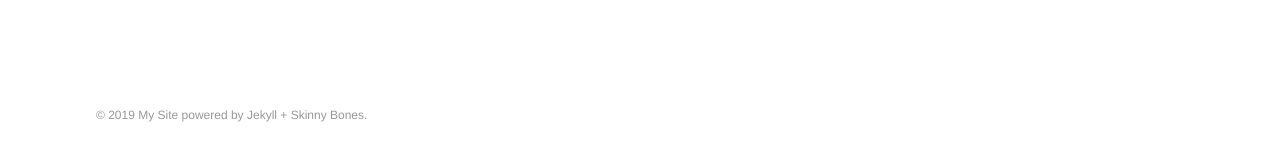
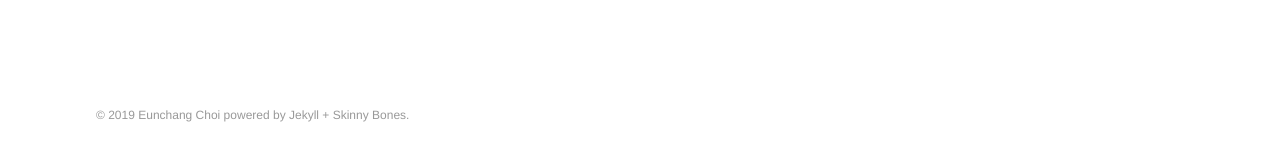
Before and after one commit to eunchangchoi/eunchangchoi.github.io, a Jekyll site: the page built from index.md, in a window 1280 px wide. Shown: the part 667-828 px from the top of the page. Built offline with Jekyll 4.4.1, drawn with Linux system fonts in a browser that asks for light colours.

Commit message:
Update _config.yml

```diff
--- a/_config.yml
+++ b/_config.yml
@@ -1,6 +1,6 @@
 # Site wide configuration
 
-title: "My Site"
+title: "Eunchang Choi"
 description: "This is a description of my awesome site."
 logo: # 120x120 px default image used for Twitter summary card
 teaser: # 400x250 px default teaser image used in image archive grid
```
